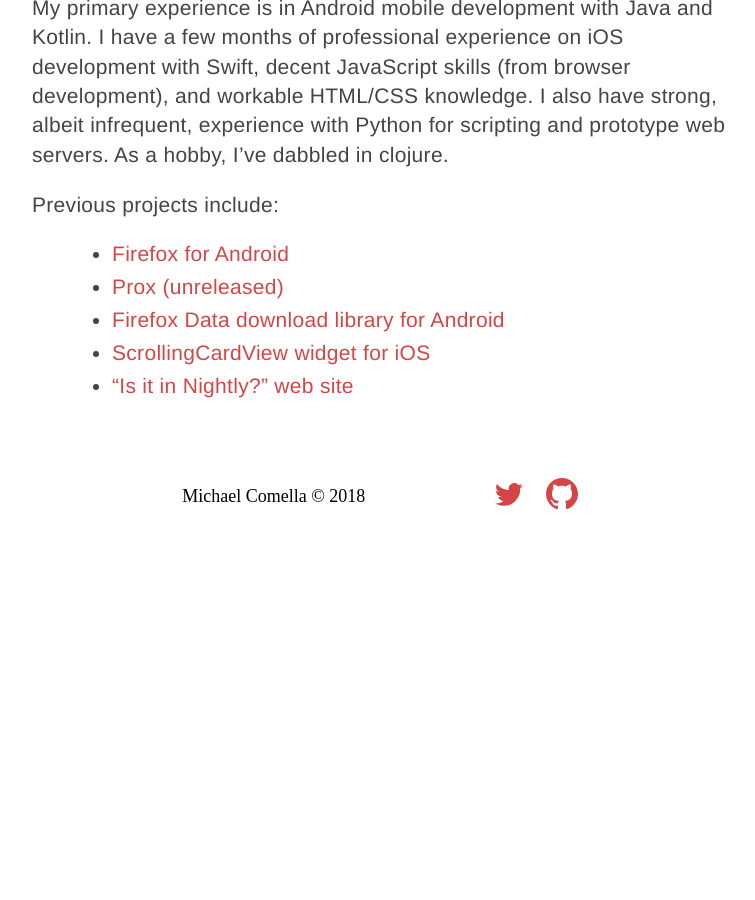
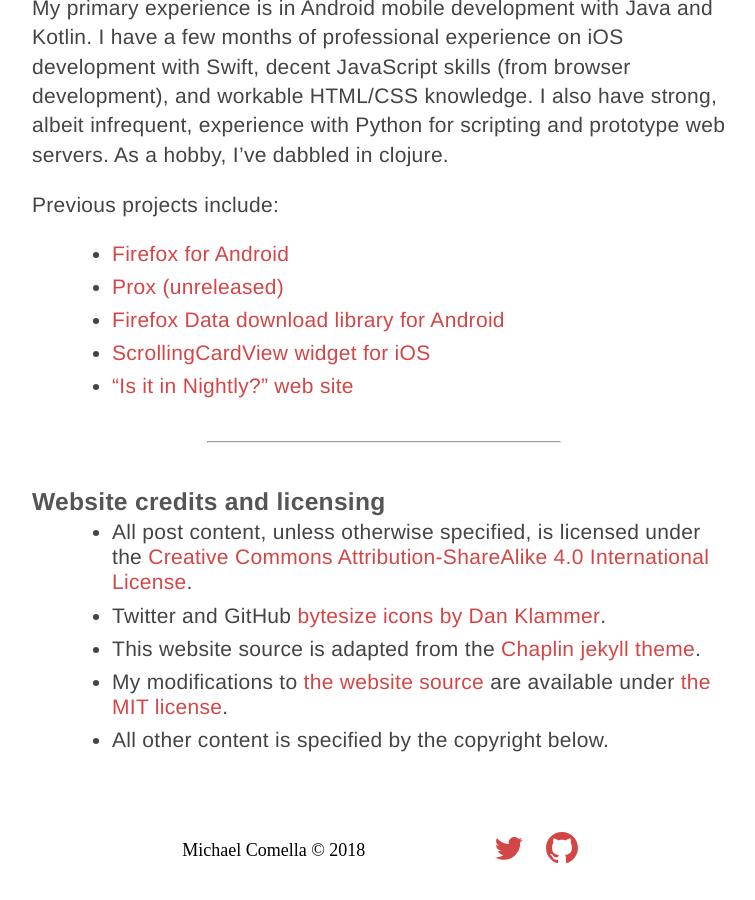
Before and after one commit to mcomella/mcomella.github.com, a Jekyll site: the page built from about.md, in a window 1280 px wide and 900 px high, scrolled down 635 px. Shown: the whole window, without its empty margins (256-1011 px from the left). Built offline with Jekyll 4.4.1, drawn with Linux system fonts in a browser that asks for light colours; before the commit the page ends 1182 px from its top, so only the background shows below that.

Commit message:
Add licensing information to about.

```diff
--- a/about.md
+++ b/about.md
@@ -29,6 +29,15 @@
 - [ScrollingCardView widget for iOS][cardview]
 - ["Is it in Nightly?" web site][iiin]
 
+---
+
+### Website credits and licensing
+- All post content, unless otherwise specified, is licensed under the [Creative Commons Attribution-ShareAlike 4.0 International License][cc].
+- Twitter and GitHub [bytesize icons by Dan Klammer][icons].
+- This website source is adapted from the [Chaplin jekyll theme](https://github.com/bk2dcradle/Chaplin).
+- My modifications to [the website source][source] are available under [the MIT license][license].
+- All other content is specified by the copyright below.
+
 [iiin]: http://mcomella.xyz/blog/2016/is-it-in-nightly-yet.html
 [cardview]: http://mcomella.xyz/blog/2017/introducing-scrolling-card-view-for-ios.html
 [fda]: https://github.com/mozilla-mobile/FirefoxData-android
@@ -37,3 +46,7 @@
 [moz]: https://www.mozilla.org
 [focus]: https://www.mozilla.org/en-US/firefox/mobile/
 [firetv]: https://blog.mozilla.org/blog/2017/12/20/firefox-is-now-on-amazon-fire-tv-happy-holiday-watching/
+[cc]: https://creativecommons.org/licenses/by-sa/4.0/
+[icons]: https://github.com/danklammer/bytesize-icons
+[source]: https://github.com/mcomella/mcomella.github.com
+[license]: https://github.com/mcomella/mcomella.github.com/blob/master/LICENSE
```
